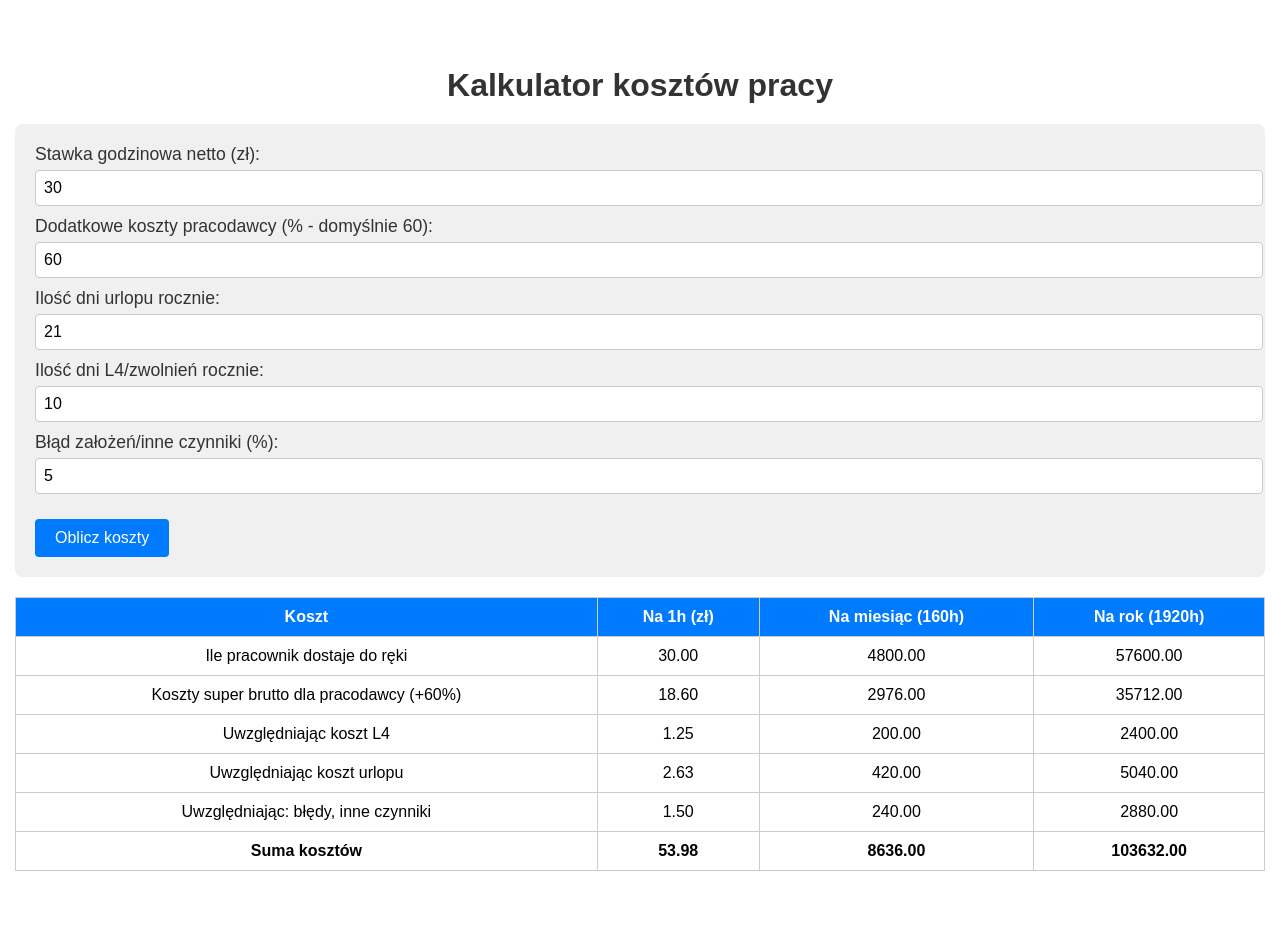
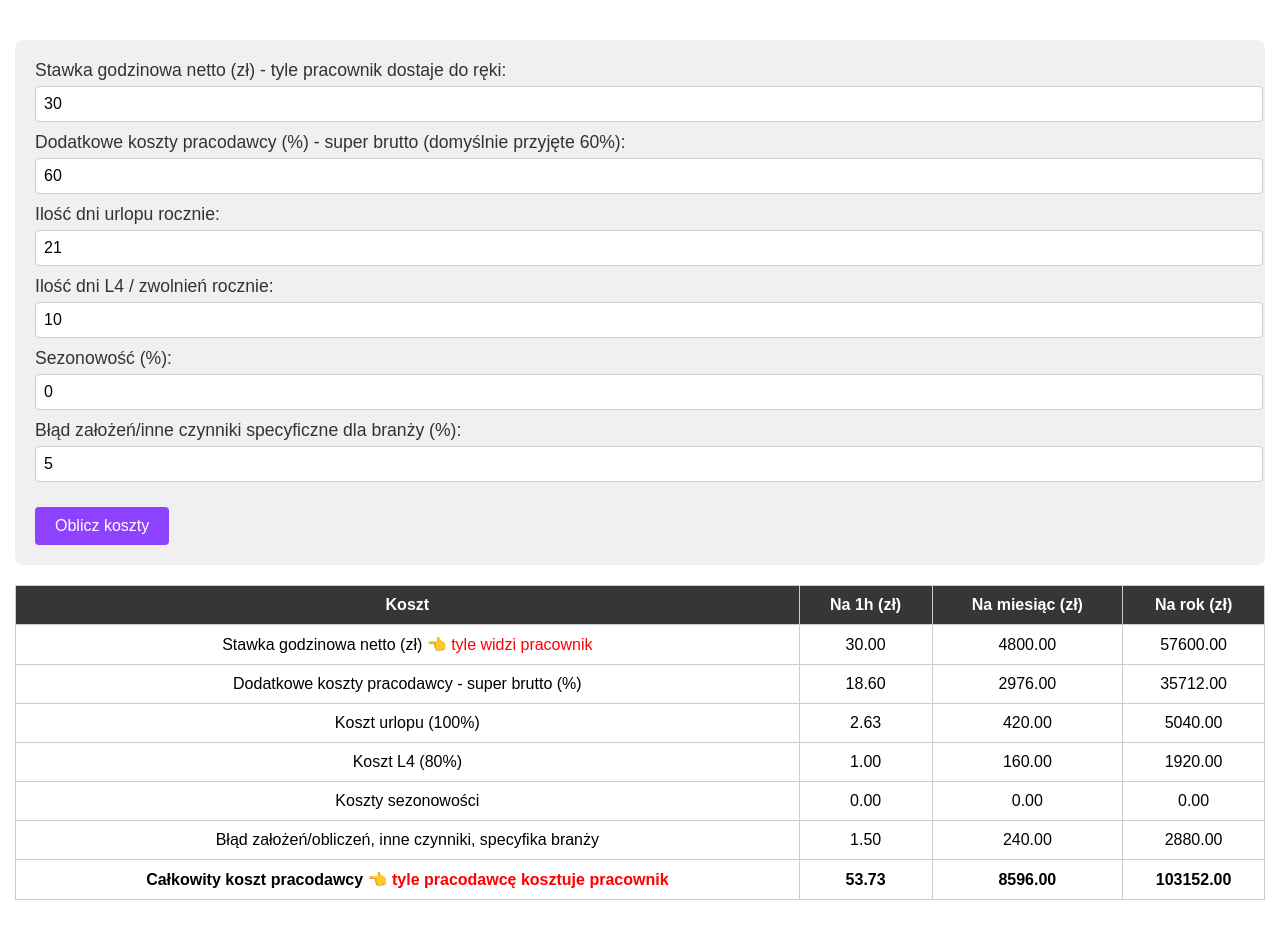
Before and after one commit to naprawimyfirme/kalkulator-pracownik, a plain HTML site: page index.html in a window 1280 px wide. Both pictures are taken after a click on the button "Oblicz koszty". Before the commit the page ends 911 px from the top, so only its background shows below. Drawn offline with Linux system fonts and the light colour scheme.

Commit message:
Update index.html

```diff
--- a/index.html
+++ b/index.html
@@ -41,7 +41,7 @@
       text-align: center;
     }
     .dh-btn-primary {
-      background-color: #007bff;
+      background-color: #8e42ff;
       color: #fff;
       padding: 10px 20px;
       text-decoration: none;
@@ -53,7 +53,7 @@
       cursor: pointer;
     }
     .dh-btn-primary:hover {
-      background-color: #0056b3;
+      background-color: #363636;
     }
     /* Style kalkulatora */
     .calculator-form {
@@ -92,7 +92,7 @@
       text-align: center;
     }
     .result-table th {
-      background-color: #007bff;
+      background-color: #363636 ;
       color: #fff;
     }
   </style>
@@ -101,15 +101,14 @@
   <section class="t68">
     <div class="container t279">
       <div class="t69">
-        <h2 class="t73">Kalkulator kosztów pracy</h2>
         <div class="calculator-form">
           <form id="calculatorForm">
             <label>
-              Stawka godzinowa netto (zł):
+              Stawka godzinowa netto (zł) - tyle pracownik dostaje do ręki:
               <input type="number" step="0.01" id="netWage" value="30">
             </label>
             <label>
-              Dodatkowe koszty pracodawcy (% - domyślnie 60):
+              Dodatkowe koszty pracodawcy (%) - super brutto (domyślnie przyjęte 60%):
               <input type="number" step="0.1" id="employerPct" value="60">
             </label>
             <label>
@@ -117,11 +116,15 @@
               <input type="number" step="0.1" id="vacationDays" value="21">
             </label>
             <label>
-              Ilość dni L4/zwolnień rocznie:
+              Ilość dni L4 / zwolnień rocznie:
               <input type="number" step="0.1" id="l4Days" value="10">
             </label>
             <label>
-              Błąd założeń/inne czynniki (%):
+              Sezonowość (%):
+              <input type="number" step="0.1" id="seasonality" value="0">
+            </label>
+            <label>
+              Błąd założeń/inne czynniki specyficzne dla branży (%):
               <input type="number" step="0.1" id="errorPct" value="5">
             </label>
             <button type="button" class="dh-btn-primary" onclick="calculateCosts()">Oblicz koszty</button>
@@ -138,62 +141,86 @@
       const employerPct = parseFloat(document.getElementById("employerPct").value);
       const vacationDays = parseFloat(document.getElementById("vacationDays").value);
       const l4Days = parseFloat(document.getElementById("l4Days").value);
+      const seasonalityPct = parseFloat(document.getElementById("seasonality").value);
       const errorPct = parseFloat(document.getElementById("errorPct").value);
 
       const dailyHours = 8;
       const monthlyHours = 160;
       const annualHours = 1920;
 
-      // Używamy dodatkowo 2% do domyślnego 60%, aby uzyskać przykładowe wartości
+      // Dodatkowe koszty pracodawcy
       const employerMultiplier = (employerPct + 2) / 100;
       const employerCost = netWage * employerMultiplier;
 
-      const l4Cost = (netWage * l4Days * dailyHours) / annualHours;
+      // Koszt urlopu (100% stawki)
       const vacationCost = (netWage * vacationDays * dailyHours) / annualHours;
+
+      // L4 jest płatne 80%
+      const l4Cost = (netWage * 0.8 * l4Days * dailyHours) / annualHours;
+
+      // Koszt sezonowości
+      const seasonalityCost = netWage * (seasonalityPct / 100);
+
+      // Koszt błędu / innych czynników
       const errorCost = netWage * (errorPct / 100);
 
-      const totalHourly = netWage + employerCost + l4Cost + vacationCost + errorCost;
+      // Suma kosztów na 1h
+      const totalHourly = netWage + employerCost + l4Cost + vacationCost + seasonalityCost + errorCost;
 
+      // Generowanie tabeli wyników
       const resultTable = `
       <table class="result-table">
         <tr>
           <th>Koszt</th>
           <th>Na 1h (zł)</th>
-          <th>Na miesiąc (160h)</th>
-          <th>Na rok (1920h)</th>
+          <th>Na miesiąc (zł)</th>
+          <th>Na rok (zł)</th>
         </tr>
         <tr>
-          <td>Ile pracownik dostaje do ręki</td>
+          <td>Stawka godzinowa netto (zł) 👈
+            <span style="color: red;">tyle widzi pracownik</span>
+          </td>
           <td>${netWage.toFixed(2)}</td>
           <td>${(netWage * monthlyHours).toFixed(2)}</td>
           <td>${(netWage * annualHours).toFixed(2)}</td>
         </tr>
         <tr>
-          <td>Koszty super brutto dla pracodawcy (+60%)</td>
+          <td>Dodatkowe koszty pracodawcy - super brutto (%)</td>
           <td>${employerCost.toFixed(2)}</td>
           <td>${(employerCost * monthlyHours).toFixed(2)}</td>
           <td>${(employerCost * annualHours).toFixed(2)}</td>
         </tr>
         <tr>
-          <td>Uwzględniając koszt L4</td>
+          <td>Koszt urlopu (100%)</td>
+          <td>${vacationCost.toFixed(2)}</td>
+          <td>${(vacationCost * monthlyHours).toFixed(2)}</td>
+          <td>${(vacationCost * annualHours).toFixed(2)}</td>
+        </tr>
+        <tr>
+          <td>Koszt L4 (80%)</td>
           <td>${l4Cost.toFixed(2)}</td>
           <td>${(l4Cost * monthlyHours).toFixed(2)}</td>
           <td>${(l4Cost * annualHours).toFixed(2)}</td>
         </tr>
         <tr>
-          <td>Uwzględniając koszt urlopu</td>
-          <td>${vacationCost.toFixed(2)}</td>
-          <td>${(vacationCost * monthlyHours).toFixed(2)}</td>
-          <td>${(vacationCost * annualHours).toFixed(2)}</td>
+          <td>Koszty sezonowości</td>
+          <td>${seasonalityCost.toFixed(2)}</td>
+          <td>${(seasonalityCost * monthlyHours).toFixed(2)}</td>
+          <td>${(seasonalityCost * annualHours).toFixed(2)}</td>
         </tr>
         <tr>
-          <td>Uwzględniając: błędy, inne czynniki</td>
+          <td>Błąd założeń/obliczeń, inne czynniki, specyfika branży</td>
           <td>${errorCost.toFixed(2)}</td>
           <td>${(errorCost * monthlyHours).toFixed(2)}</td>
           <td>${(errorCost * annualHours).toFixed(2)}</td>
         </tr>
         <tr>
-          <td><strong>Suma kosztów</strong></td>
+          <td>
+            <strong>
+              Całkowity koszt pracodawcy 👈
+              <span style="color: red;">tyle pracodawcę kosztuje pracownik</span>
+            </strong>
+          </td>
           <td><strong>${totalHourly.toFixed(2)}</strong></td>
           <td><strong>${(totalHourly * monthlyHours).toFixed(2)}</strong></td>
           <td><strong>${(totalHourly * annualHours).toFixed(2)}</strong></td>
```
